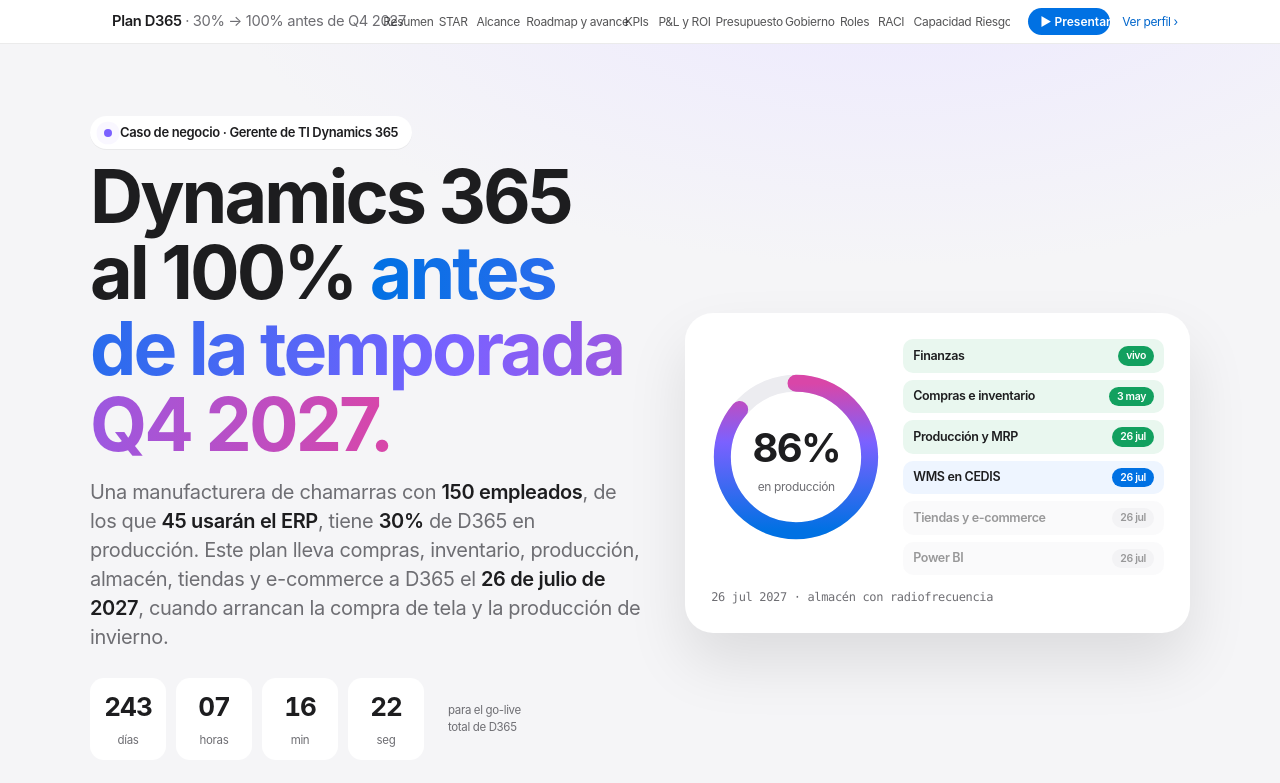
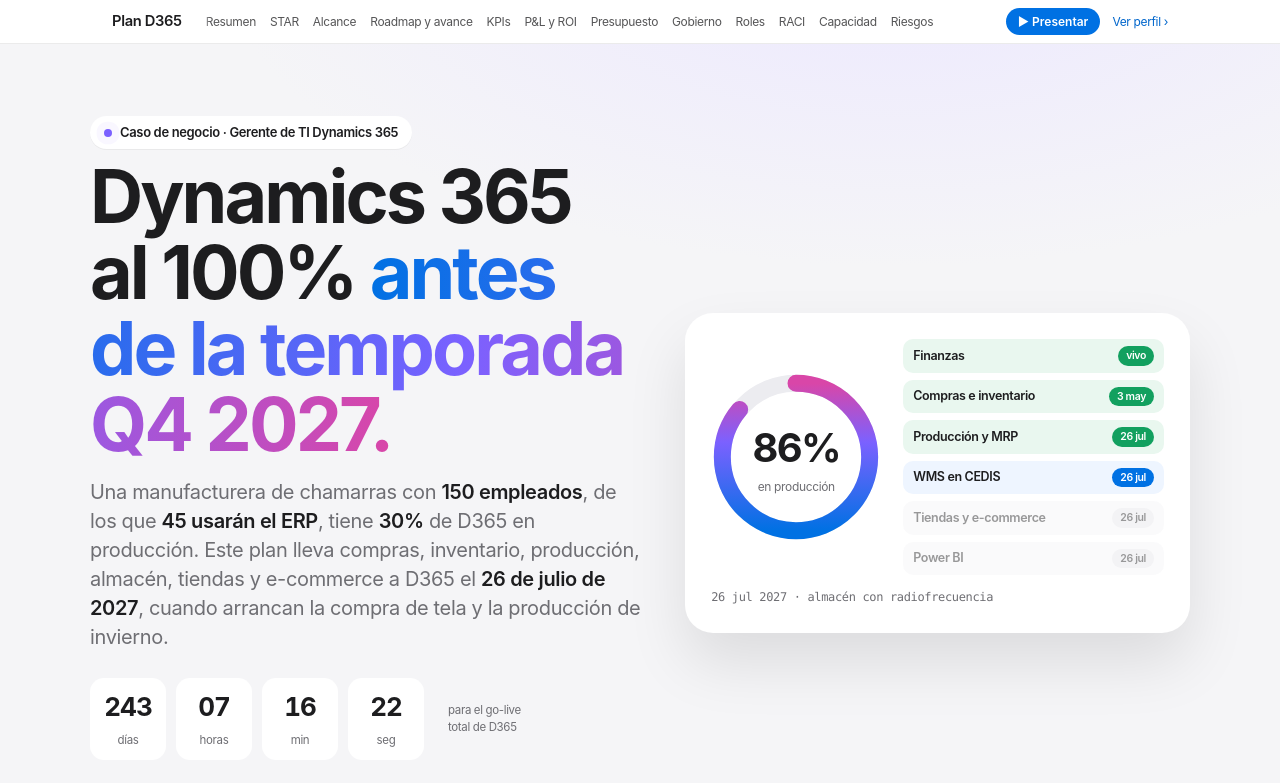
Before and after one commit to fherg15/fherg15.github.io, a plain HTML site: page plan_d365/index.html in a window 1280 px wide. Shown: the top 783 px of the page. Drawn offline with Linux system fonts and the light colour scheme.

Commit message:
plan_d365: corrige encimado de títulos en la barra de navegación
Co-Authored-By: Claude Opus 5.5 <noreply@anthropic.com>
Claude-Session: https://claude.ai/code/session_01SebPRQ2D451EbFpe2a26Ws

```diff
--- a/plan_d365/index.html
+++ b/plan_d365/index.html
@@ -203,7 +203,11 @@ tr.tot td{font-weight:700;border-bottom:0}
 .risk .tags{display:flex;gap:6px;flex-wrap:wrap;margin-top:12px}
 .endcta{text-align:center}
 footer{background:var(--tile);color:var(--mut);font-size:12px;padding:22px;text-align:center;border-top:1px solid var(--ln);line-height:1.6}
-@media(max-width:1240px){.gnav .brand span{display:none}}
+.gnav .brand,.gnav .rt{flex:none}
+.gnav .links{flex:1 1 auto;justify-content:flex-start;padding:0 6px;-webkit-mask-image:linear-gradient(90deg,transparent 0,#000 10px,#000 calc(100% - 22px),transparent);mask-image:linear-gradient(90deg,transparent 0,#000 10px,#000 calc(100% - 22px),transparent)}
+.gnav .links a{flex:none;line-height:44px}
+@media(max-width:1640px){.gnav .brand span{display:none}}
+@media(max-width:1180px){.gnav .back{display:none}}
 @media(max-width:1000px){
   .kgrid{grid-template-columns:repeat(3,minmax(0,1fr))}
   .hero-grid,.roi{grid-template-columns:1fr}
@@ -690,7 +694,7 @@ const clamp=(x,a=0,b=1)=>Math.max(a,Math.min(b,x));
 /* nav + reveal */
 const navA=$$('#navlinks a');
 addEventListener('scroll',()=>{const h=document.documentElement;$('#prog').style.width=(h.scrollTop/(h.scrollHeight-h.clientHeight)*100)+'%'},{passive:true});
-const navObs=new IntersectionObserver(es=>es.forEach(e=>{if(e.isIntersecting)navA.forEach(a=>a.classList.toggle('on',a.getAttribute('href')==='#'+e.target.id))}),{rootMargin:'-45% 0px -50% 0px'});
+const navL=$('#navlinks');const navObs=new IntersectionObserver(es=>es.forEach(e=>{if(e.isIntersecting)navA.forEach(a=>{const on=a.getAttribute('href')==='#'+e.target.id;a.classList.toggle('on',on);if(on&&navL.scrollWidth>navL.clientWidth)navL.scrollTo({left:a.offsetLeft-navL.clientWidth/2+a.offsetWidth/2,behavior:RM?'auto':'smooth'})})}),{rootMargin:'-45% 0px -50% 0px'});
 $$('section[id]').forEach(s=>navObs.observe(s));
 const revObs=new IntersectionObserver(es=>es.forEach(e=>{if(e.isIntersecting){e.target.classList.add('in');revObs.unobserve(e.target);e.target.dispatchEvent(new Event('shown'))}}),{threshold:.12});
 $$('.rv').forEach(el=>revObs.observe(el));
```
